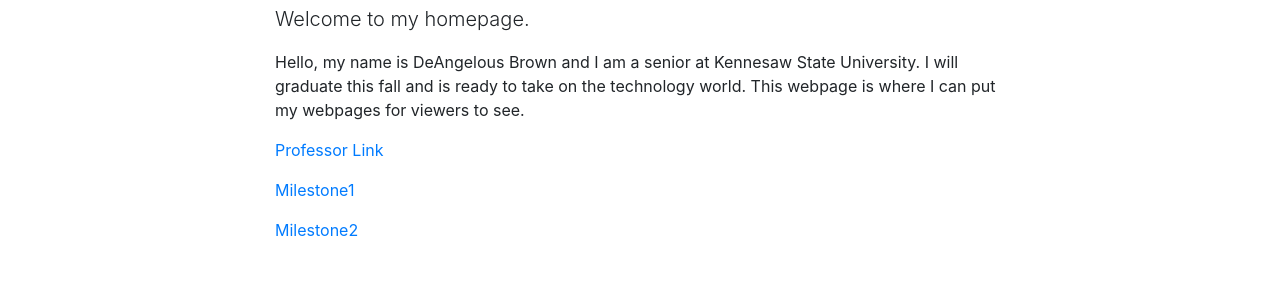
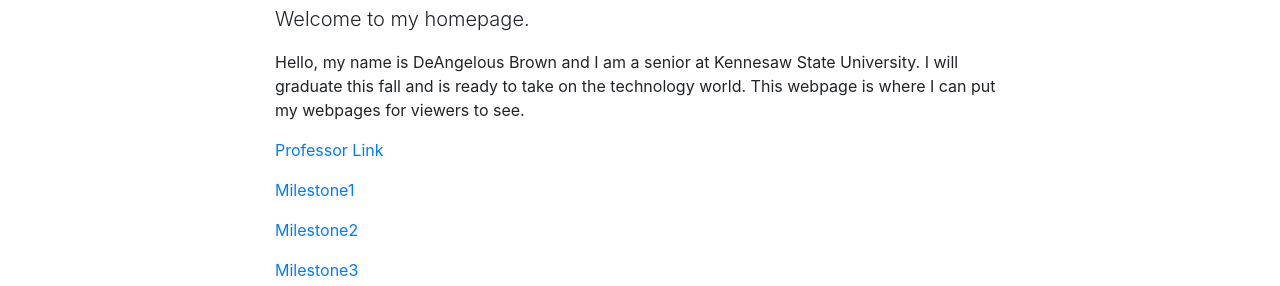
Before and after one commit to DeAngelousBrown/DeAngelousBrown.github.io, a plain HTML site: page index.html in a window 1280 px wide. Shown: the part 514-800 px from the top of the page. Drawn offline with Linux system fonts and the light colour scheme; files that its build step writes are made by us from their sources; files whose address does not match are found by name.

Commit message:
Update index.html

```diff
--- a/index.html
+++ b/index.html
@@ -62,6 +62,7 @@
             <p><a href="http://it4203.jackzheng.net">Professor Link</a>
               <p><a href="http://htmlpreview.github.io/?https://github.com/DeAngelousBrown/DeAngelousBrown.github.io/blob/master/milestone1.html">Milestone1</a>
                 <p><a href="milestone2.html">Milestone2</a>
+                  <p><a href="milestone3.html">Milestone3</a>
 
 
           </div>
```
